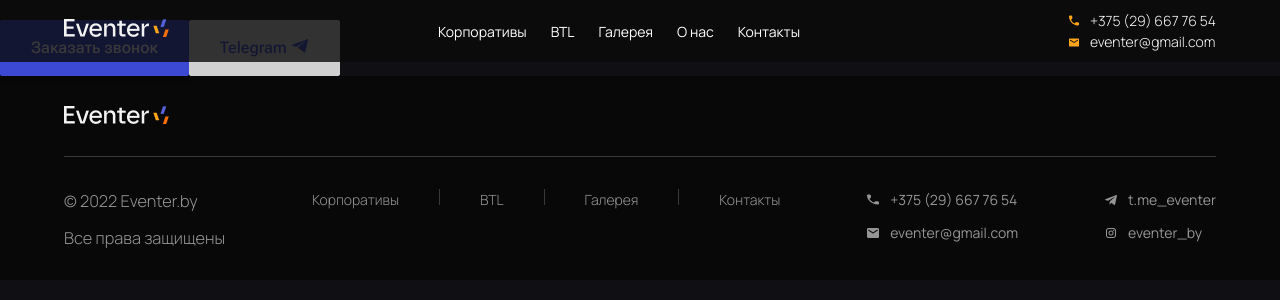
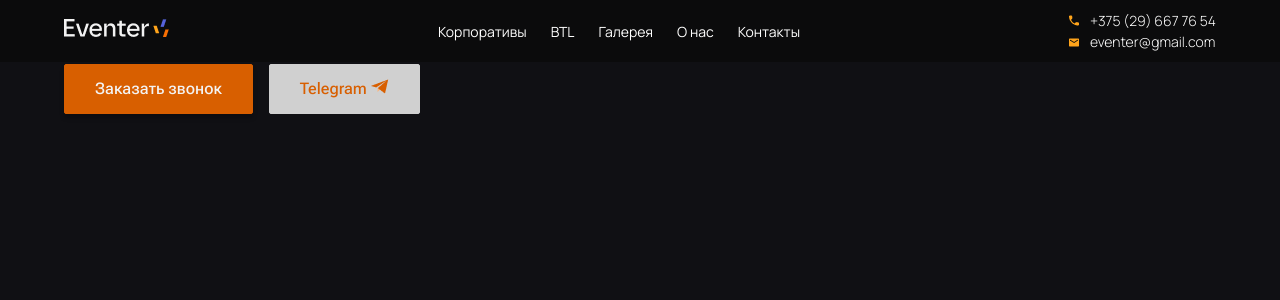
Before and after one commit to ddipper/EventerWebApp, a Vue app: page /about in a window 1280 px wide. Shown: the top 300 px of the page. Built offline with nearby package versions, Linux system fonts and the light colour scheme.

Commit message:
add buttonsComponent, update formComponent

```diff
--- a/src/App.vue
+++ b/src/App.vue
@@ -13,7 +13,7 @@
       <router-link :to="{ name: 'BTL' }">BTL</router-link>
       <router-link :to="{ name: 'BTL' }">Галерея</router-link>
       <router-link :to="{ name: 'BTL' }">О нас</router-link>
-      <router-link :to="{ name: 'BTL' }">Контакты</router-link>
+      <router-link :to="{ name: 'Contacts' }">Контакты</router-link>
     </div>
     <div class="header-contacts">
       <a href="tel:+375296677654" class="header-contact-item">
--- a/src/components/About.vue
+++ b/src/components/About.vue
@@ -8,15 +8,20 @@ export default {
     }
   },
   components: {
-   ButtonsComponent
+    ButtonsComponent
   }
 }
 </script>
 
 <template>
-   <ButtonsComponent :color="'blue'" />
+  <div class="content">
+    <ButtonsComponent :color="'orange'" />
+  </div>
 </template>
 
 <style scoped lang="scss">
-
+  .content{
+    height: 200vh;
+    padding: 64px;
+  }
 </style>
--- a/src/components/Modules/ButtonsComponent.vue
+++ b/src/components/Modules/ButtonsComponent.vue
@@ -13,8 +13,12 @@ export default {
       },
       redirect() {
          //TODO EDIT TG LINK
-         window.open('https://t.me/dd3vq', '_blank');
+         window.open(`${import.meta.env.VITE_TELEGRAM_LINK}`, '_blank');
       },
+      scrollToForm() {
+         const element = document.querySelector('#form');
+         if (element) element.scrollIntoView({ behavior: 'smooth' });
+      }
    },
    computed: {
       buttonColor() {
@@ -39,7 +43,7 @@ export default {
 
 <template>
    <div class="container" :style="{'--button-color': buttonColor, '--button-hover-color': hoverColor}">
-      <button class="first-btn" type="button" @click="navigate()">Заказать звонок</button>
+      <button class="first-btn" type="button" @click="scrollToForm()">Заказать звонок</button>
       <button class="second-btn" @click="redirect()" type="button">Telegram
          <img v-if="color == 'orange' || color == 'yellow'" src="../../assets/home/tg.btn-icon.png">
          <img v-if="color == 'blue'" src="../../assets/blueTelegram.png">
@@ -49,8 +53,7 @@ export default {
 
 <style scoped lang="scss">
    .first-btn{
-      margin-top: 20px;
-      padding: 15px 30px;
+      padding: 12px 30px;
       background-color: var(--button-color);
       border: 1px solid var(--button-color);
       border-radius: 2px;
@@ -69,7 +72,7 @@ export default {
    }
 
    .second-btn{
-      padding: 15px 30px;
+      padding: 12px 30px;
       background-color: #D0D0D0;
       border: 1px solid #D0D0D0;
       border-radius: 2px;
@@ -79,4 +82,9 @@ export default {
       font-size: 16px;
       cursor: pointer;
    }
+
+   .container{
+      display: flex;
+      gap: 16px;
+   }
 </style>
--- a/src/components/Modules/FormComponent.vue
+++ b/src/components/Modules/FormComponent.vue
@@ -36,7 +36,7 @@ export default {
    methods: {
       redirect() {
          //TODO EDIT TG LINK
-         window.open('https://t.me/dd3vq', '_blank');
+         window.open(`${import.meta.env.VITE_TELEGRAM_LINK}`, '_blank');
       },
       formatTel() {
          this.validInput(event);
@@ -117,7 +117,7 @@ export default {
 </script>
 
 <template>
-   <form @submit.prevent="submitForm()" :style="{'--button-color': buttonColor, '--button-hover-color': hoverColor}">
+   <form @submit.prevent="submitForm()" :style="{'--button-color': buttonColor, '--button-hover-color': hoverColor}" id="form">
       <div class="input-container">
          <input type="text" v-model="form.name" id="name" name="name" placeholder="Ваше Имя" @input="validInput">
          <p v-if="errors.name">{{ errors.name }}</p>
```
Also changed, not shown: 1 other file (tests, documents, lock files or other folders).
